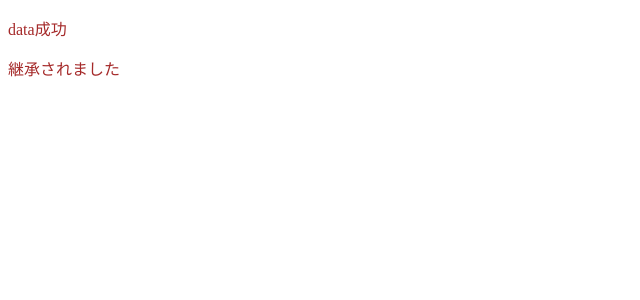
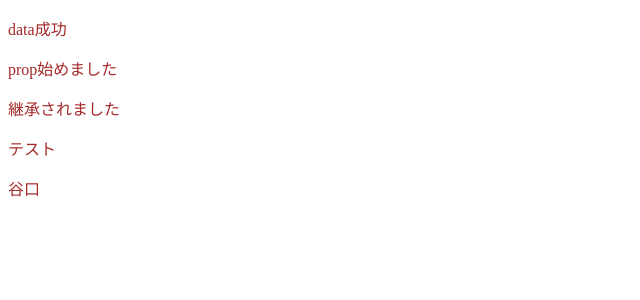
Before and after one commit to guchondayo/handsOn-vueCLI, a Vue app: page / in a window 1280 px wide. Shown: the top 300 px of the page, without its empty margins (0-640 px from the left). Built offline with nearby package versions, Linux system fonts and the light colour scheme.

Commit message:
静的なpろ

```diff
--- a/src/App.vue
+++ b/src/App.vue
@@ -4,7 +4,8 @@
 <template>
   <div id="app">
     <p>{{ titleCom }}</p>
-    <HeaderComponents></HeaderComponents>
+    <p>{{ checkPro }}</p>
+    <HeaderComponents name="谷口"></HeaderComponents>
   </div>
 </template>
 
@@ -15,7 +16,8 @@ import HeaderComponents from "./components/HeaderComponents.vue"
 export default{
   data:function(){
     return {
-      titleCom:"data成功"
+      titleCom:"data成功",
+      checkPro:"prop始めました",
     }
   },
   components: {
--- a/src/components/HeaderComponents.vue
+++ b/src/components/HeaderComponents.vue
@@ -1,8 +1,28 @@
 <template>
     <div>
         <p>継承されました</p>
+        <p>{{ testName }}</p>
+        <p>{{ name }}</p>
     </div>
 </template>
+<script>
+export default{
+    data:function(){
+        return {
+            testName:"テスト"
+        }
+    },
+    props: {
+        name: {
+            type: String, // String型に限定
+            required: true, // 必須項目
+        }
+    }
+}
+
+</script>
+
+
 <style>
     p{
         color: brown;
```
